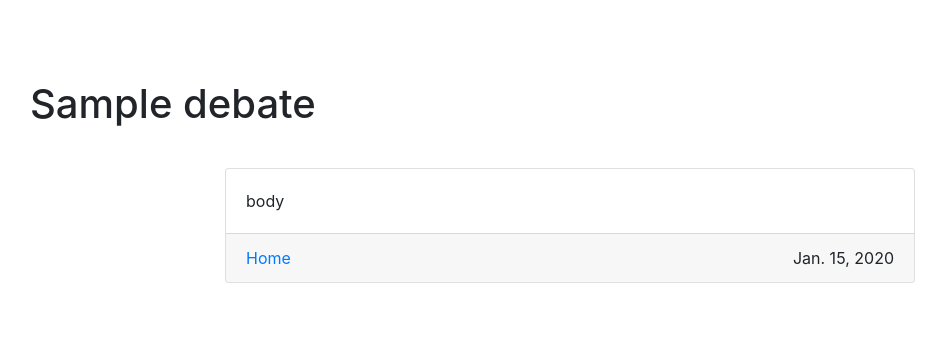
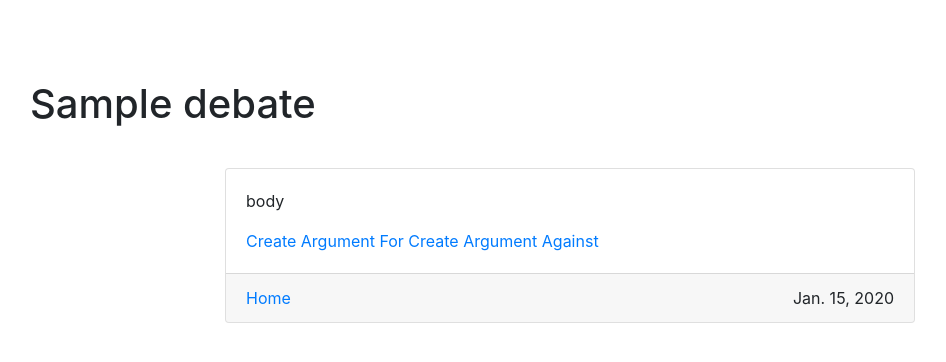
Before and after one commit to ztaylor2/productive-discussion, a Django app: page /debate/1 in a window 1280 px wide. Shown: the part 56-418 px from the top of the page, without its empty margins (70-1016 px from the left). Run offline with Django 3.2, Linux system fonts and the light colour scheme; tables that the repository leaves empty hold one stand-in row (values such as "Sample post"); some libraries are stand-ins or nearby versions.

Commit message:
created urls for create for and create against for an argument.

```diff
--- a/productivediscussion/debate/templates/debate/debate_detail.html
+++ b/productivediscussion/debate/templates/debate/debate_detail.html
@@ -10,6 +10,10 @@
                 <div class="card">
                     <div class="card-body">
                         <p class="card-text" style="white-space: pre-wrap;">body</p>
+
+                        <a href="{% url 'debate_for_create' debate.pk %}">Create Argument For</a>
+
+                        <a href="{% url 'debate_against_create' debate.pk %}">Create Argument Against</a>
                     </div>
                     <div class="card-footer">
                         <a href="{% url 'home' %}">Home</a>
--- a/productivediscussion/debate/urls.py
+++ b/productivediscussion/debate/urls.py
@@ -1,8 +1,10 @@
 """URL configuration for debate."""
 from django.conf.urls import re_path
-from debate.views import DebateDetailView, DebateCreateView
+from debate.views import DebateDetailView, DebateCreateView, ArgumentForCreateView, ArgumentAgainstCreateView
 
 urlpatterns = [
     re_path(r'^create/$', DebateCreateView.as_view(), name='debate_create'),
     re_path('^(?P<pk>\d+)', DebateDetailView.as_view(), name='debate_detail'),
+    re_path('^create_for/(?P<pk>\d+)', ArgumentForCreateView.as_view(), name='debate_for_create'),
+    re_path('^create_against(?P<pk>\d+)', ArgumentAgainstCreateView.as_view(), name='debate_against_create'),
 ]
```
Also changed, not shown: productivediscussion/debate/templates/debate/argument_against_create.html (+11 -0 lines), productivediscussion/debate/templates/debate/argument_for_create.html (+11 -0 lines).
